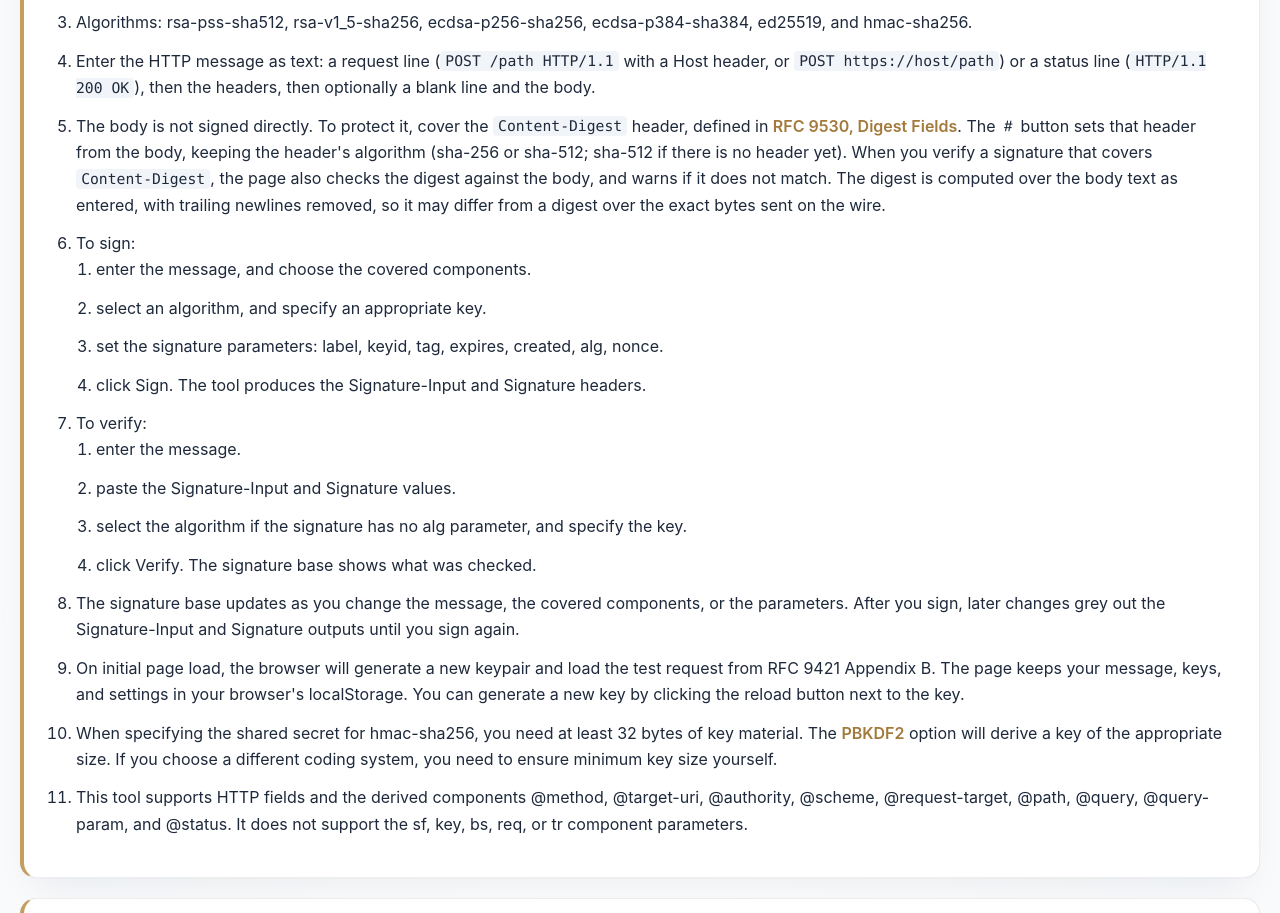
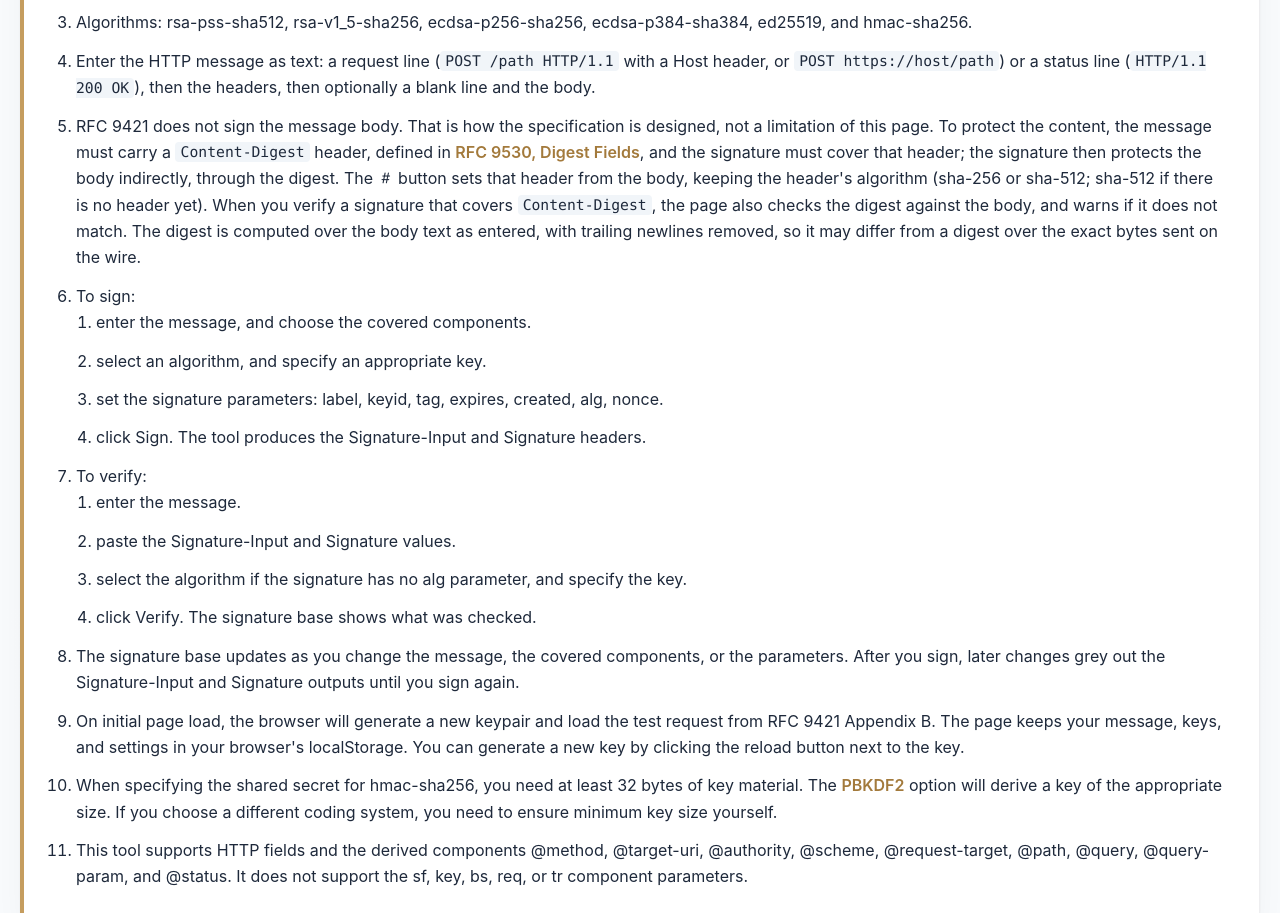
Before and after one commit to DinoChiesa/httpsig-webtool, a website built with Vite: page src/index.html in a window 1280 px wide. Shown: the part 1791-2704 px from the top of the page. Built offline with nearby package versions, Linux system fonts and the light colour scheme.

Commit message:
docs: say RFC 9421 itself does not sign the body
The note now makes clear that body protection via Content-Digest
(RFC 9530) is the specification's design, not a limitation of this
page.

```diff
--- a/src/index.html
+++ b/src/index.html
@@ -220,7 +220,7 @@
           <li>This tool implements <a href='https://www.rfc-editor.org/rfc/rfc9421'>RFC 9421, HTTP Message Signatures</a>, which supersedes the earlier draft-cavage-http-signatures specification. It uses webcrypto; it will run only on modern, current browsers. Ed25519 needs a recent browser.</li>
           <li>Algorithms: rsa-pss-sha512, rsa-v1_5-sha256, ecdsa-p256-sha256, ecdsa-p384-sha384, ed25519, and hmac-sha256.</li>
           <li>Enter the HTTP message as text: a request line (<tt>POST /path HTTP/1.1</tt> with a Host header, or <tt>POST https://host/path</tt>) or a status line (<tt>HTTP/1.1 200 OK</tt>), then the headers, then optionally a blank line and the body.</li>
-          <li>The body is not signed directly. To protect it, cover the <tt>Content-Digest</tt> header, defined in <a href='https://www.rfc-editor.org/rfc/rfc9530'>RFC 9530, Digest Fields</a>. The <span class="bi bi-hash"></span> button sets that header from the body, keeping the header's algorithm (sha-256 or sha-512; sha-512 if there is no header yet). When you verify a signature that covers <tt>Content-Digest</tt>, the page also checks the digest against the body, and warns if it does not match. The digest is computed over the body text as entered, with trailing newlines removed, so it may differ from a digest over the exact bytes sent on the wire.</li>
+          <li>RFC 9421 does not sign the message body. That is how the specification is designed, not a limitation of this page. To protect the content, the message must carry a <tt>Content-Digest</tt> header, defined in <a href='https://www.rfc-editor.org/rfc/rfc9530'>RFC 9530, Digest Fields</a>, and the signature must cover that header; the signature then protects the body indirectly, through the digest. The <span class="bi bi-hash"></span> button sets that header from the body, keeping the header's algorithm (sha-256 or sha-512; sha-512 if there is no header yet). When you verify a signature that covers <tt>Content-Digest</tt>, the page also checks the digest against the body, and warns if it does not match. The digest is computed over the body text as entered, with trailing newlines removed, so it may differ from a digest over the exact bytes sent on the wire.</li>
           <li>To sign:
           <ol>
             <li>enter the message, and choose the covered components.</li>
```
Also changed, not shown: dist/index.html, dist/js/main.js.
